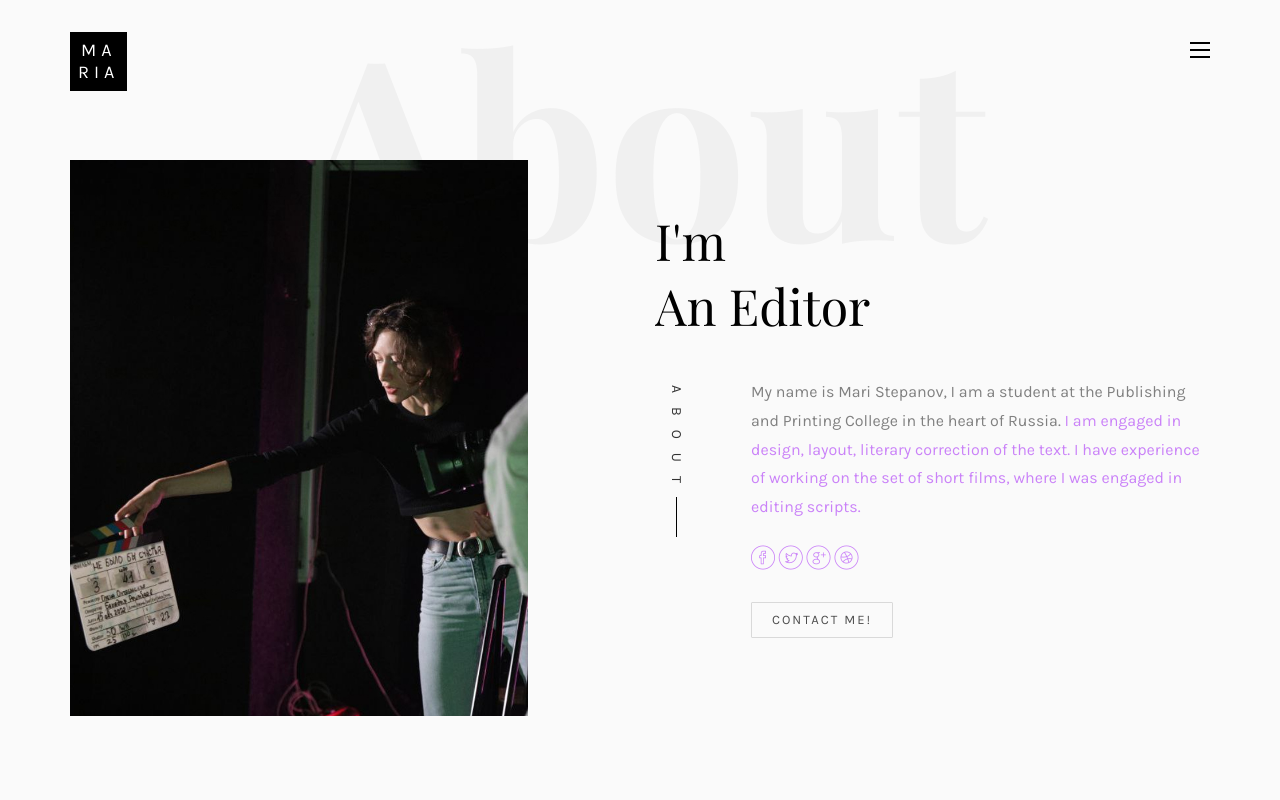
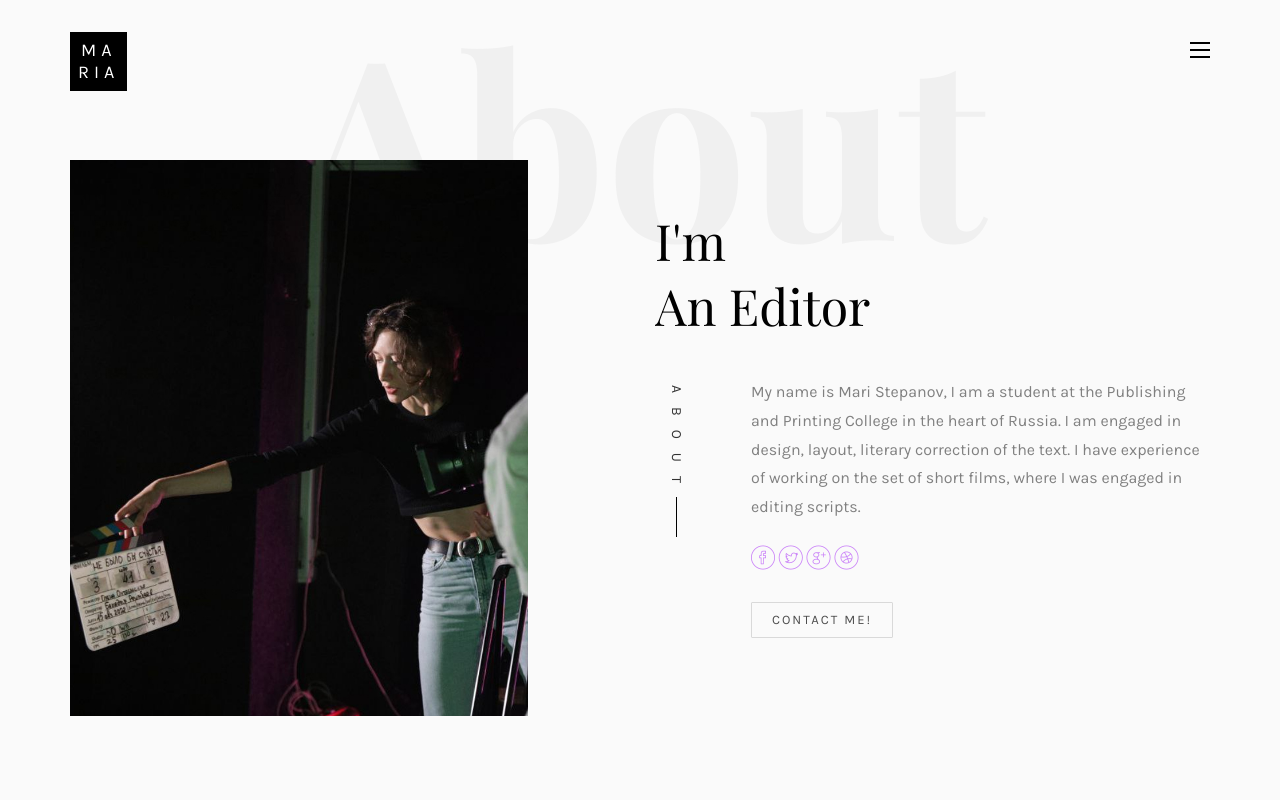
Before and after one commit to MariaZerehnade/resume, a plain HTML site: page index.html in a window 1280 px wide. Shown: the top 800 px of the page. Drawn offline with nearby package versions, Linux system fonts and the light colour scheme; files whose address does not match are found by name; a web font is replaced by a local one.

Commit message:
Update index.html

```diff
--- a/index.html
+++ b/index.html
@@ -139,7 +139,7 @@
 								<div class="rotate">
 									<h2 class="heading">About</h2>
 								</div>
-								<p>My name is Mari Stepanov, I am a student at the Publishing and Printing College in the heart of Russia. <a href="#">I am engaged in design, layout, literary correction of the text. I have experience of working on the set of short films, where I was engaged in editing scripts.</p>
+								<p>My name is Mari Stepanov, I am a student at the Publishing and Printing College in the heart of Russia. I am engaged in design, layout, literary correction of the text. I have experience of working on the set of short films, where I was engaged in editing scripts.</p>
 								<p class="colorlib-social-icons">
 									<a href="#"><i class="icon-facebook4"></i></a>
 									<a href="#"><i class="icon-twitter3"></i></a>
```
